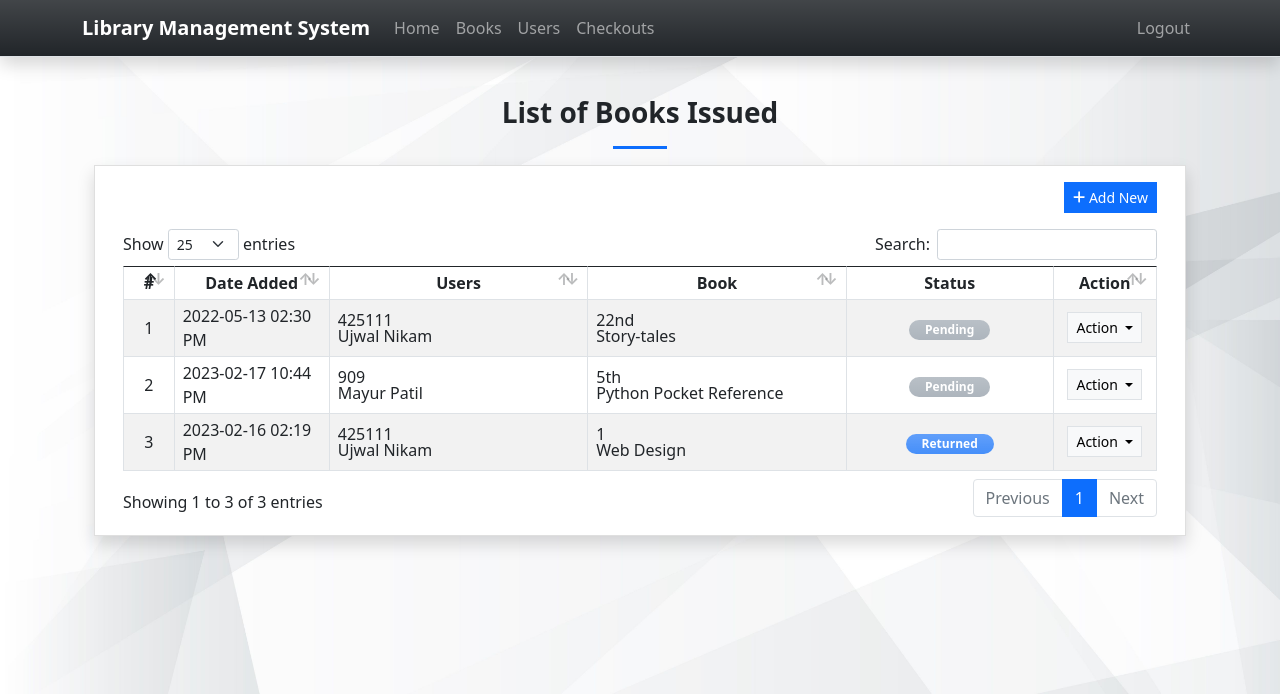
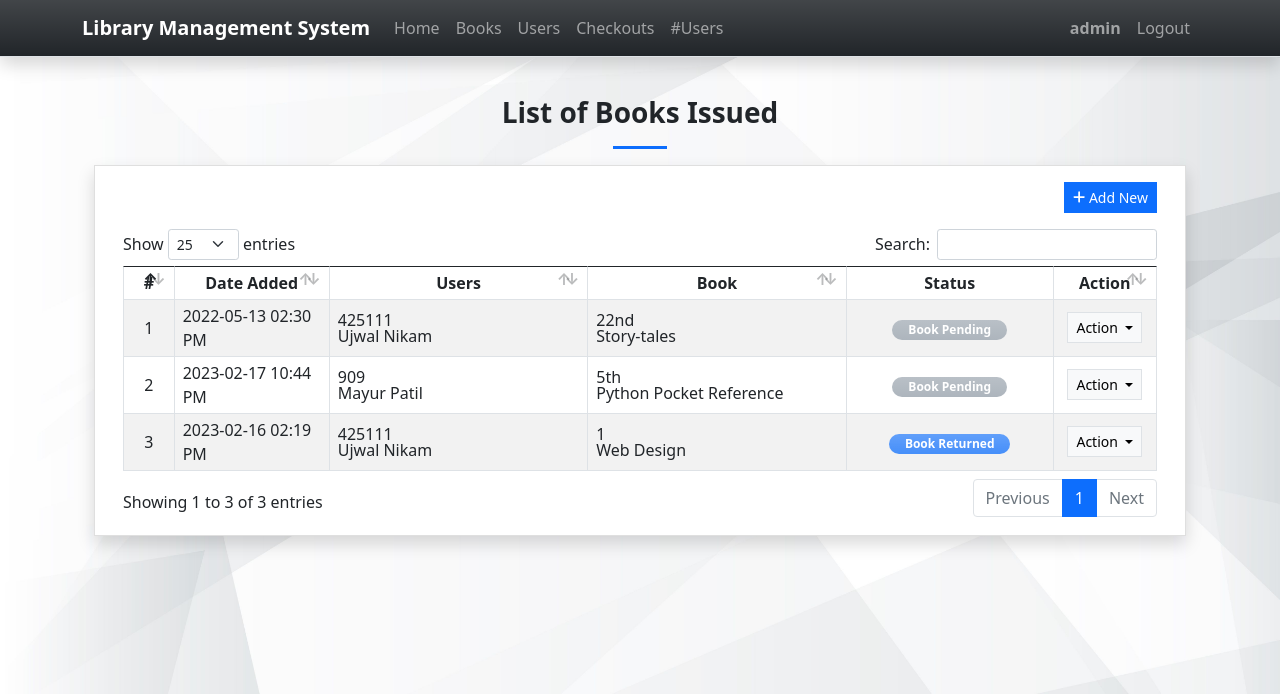
Before and after one commit to h-h123/new_lms_django, a Django app: page /borrows in a window 1280 px wide. Shown: the top 694 px of the page. Run offline with Django 4.2, Linux system fonts and the light colour scheme; a user stored in the database is signed in; data comes from the database, SQL or seed files in the repository; both versions use the stored data as it was after the commit; parts of the project's set-up code (start-up, migrations or seed data) failed here and were passed over; some libraries are stand-ins or nearby versions.

Commit message:
allow host and navigation changes

```diff
--- a/django_lms/settings.py
+++ b/django_lms/settings.py
@@ -25,7 +25,7 @@ SECRET_KEY = 'django-insecure-j7xv%)66l8u0^8sxnj7()z$zll8&a2*_h2r84yeo9f2fidx8^7
 # SECURITY WARNING: don't run with debug turned on in production!
 DEBUG = True
 
-ALLOWED_HOSTS = []
+ALLOWED_HOSTS = ["*"]
 
 
 # Application definition
--- a/lmsApp/templates/borrows.html
+++ b/lmsApp/templates/borrows.html
@@ -49,8 +49,8 @@
                                 </td>
                                 <td class="text-center">
                                     {% if borrow.status == '1' %}
-                                    <span class="badge badge-secondary bg-gradient bg-secondary px-3 rounded-pill bg-opacity-75 text-sm py-1">Pending</span> {% else %}
-                                    <span class="badge badge-primary bg-gradient bg-primary px-3 rounded-pill bg-opacity-75 text-sm py-1">Returned</span> {% endif %}
+                                    <span class="badge badge-secondary bg-gradient bg-secondary px-3 rounded-pill bg-opacity-75 text-sm py-1">Book Pending</span> {% else %}
+                                    <span class="badge badge-primary bg-gradient bg-primary px-3 rounded-pill bg-opacity-75 text-sm py-1">Book Returned</span> {% endif %}
                                 </td>
                                 <td class="text-center">
                                     <div class="dropdown">
--- a/lmsApp/templates/home.html
+++ b/lmsApp/templates/home.html
@@ -108,9 +108,10 @@
                     </div>
                 </div>
             </div>
-        </div> -->
+        </div>
 </section>
-</div> {% endblock pageContent %} {% block ScriptBlock %}
+</div>  -->
+{% endblock pageContent %} {% block ScriptBlock %}
 <script>
 </script>
 {% endblock ScriptBlock %}
--- a/lmsApp/templates/topNavigation.html
+++ b/lmsApp/templates/topNavigation.html
@@ -52,17 +52,17 @@
                         <a class="nav-link" aria-current="page" href="{% url 'borrow-page' %}">Checkouts</a>
                     </li>
                     {% if request.user.is_superuser %}
-                    <!-- <li class="nav-item">
-                        <a class="nav-link" aria-current="page" href="{% url 'user-page' %}">Users</a>
-                    </li> -->
+                    <li class="nav-item">
+                        <a class="nav-link" aria-current="page" href="{% url 'user-page' %}">#Users </a>
+                    </li>
                     {% endif %} {% endif %}
                 </ul>
 
                 <ul class="navbar-nav d-flex flex-row">
                     {% if user.id %}
-                    <!-- <li class="nav-item">
+                    <li class="nav-item">
                         <a class="nav-link" href="{% url 'profile-page' %}"><b> {{user.username}}</b></a>
-                    </li> -->
+                    </li>
                     <li class="nav-item">
                         <a class="nav-link" aria-current="page" href="{% url 'logout' %}">Logout</a>
                     </li>
```
Also changed, not shown: lmsApp/templates/manage_borrow.html (+4 -4 lines), db.sqlite3.
